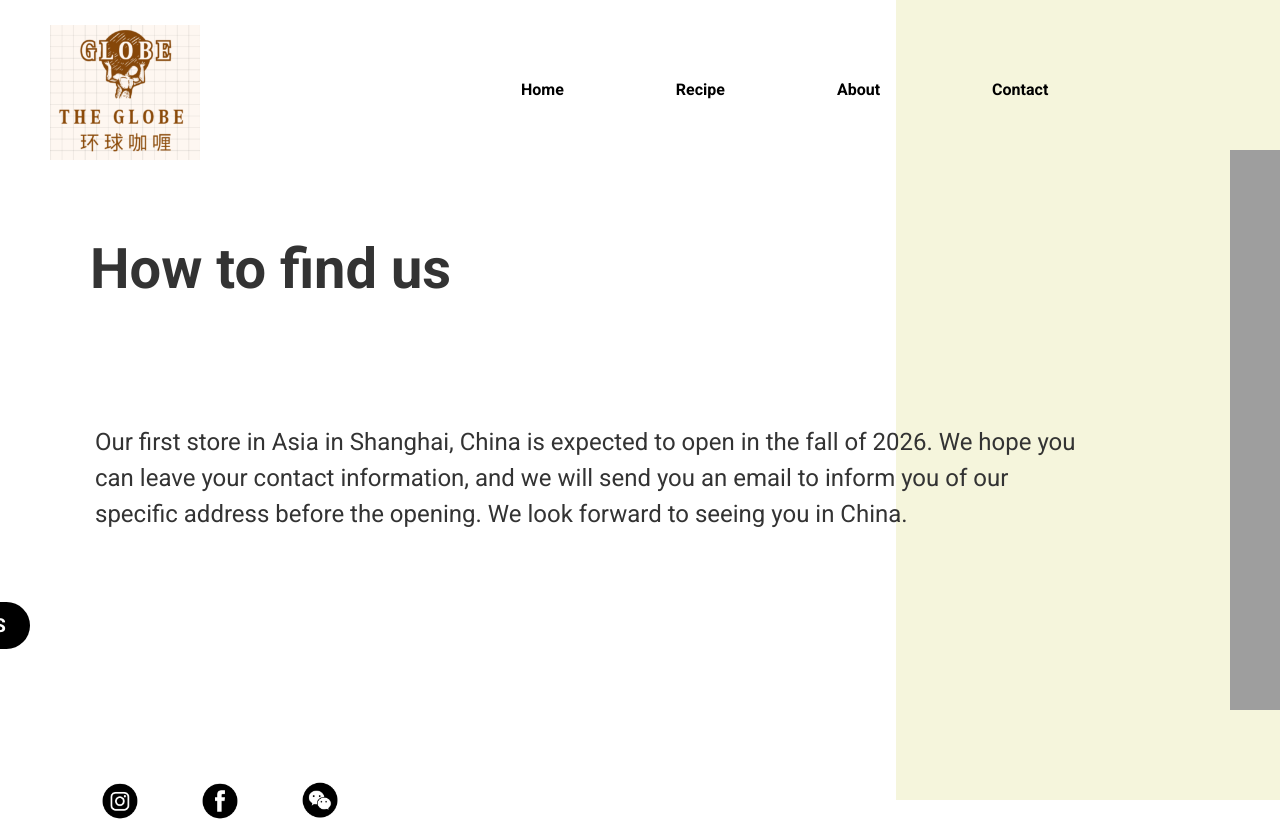
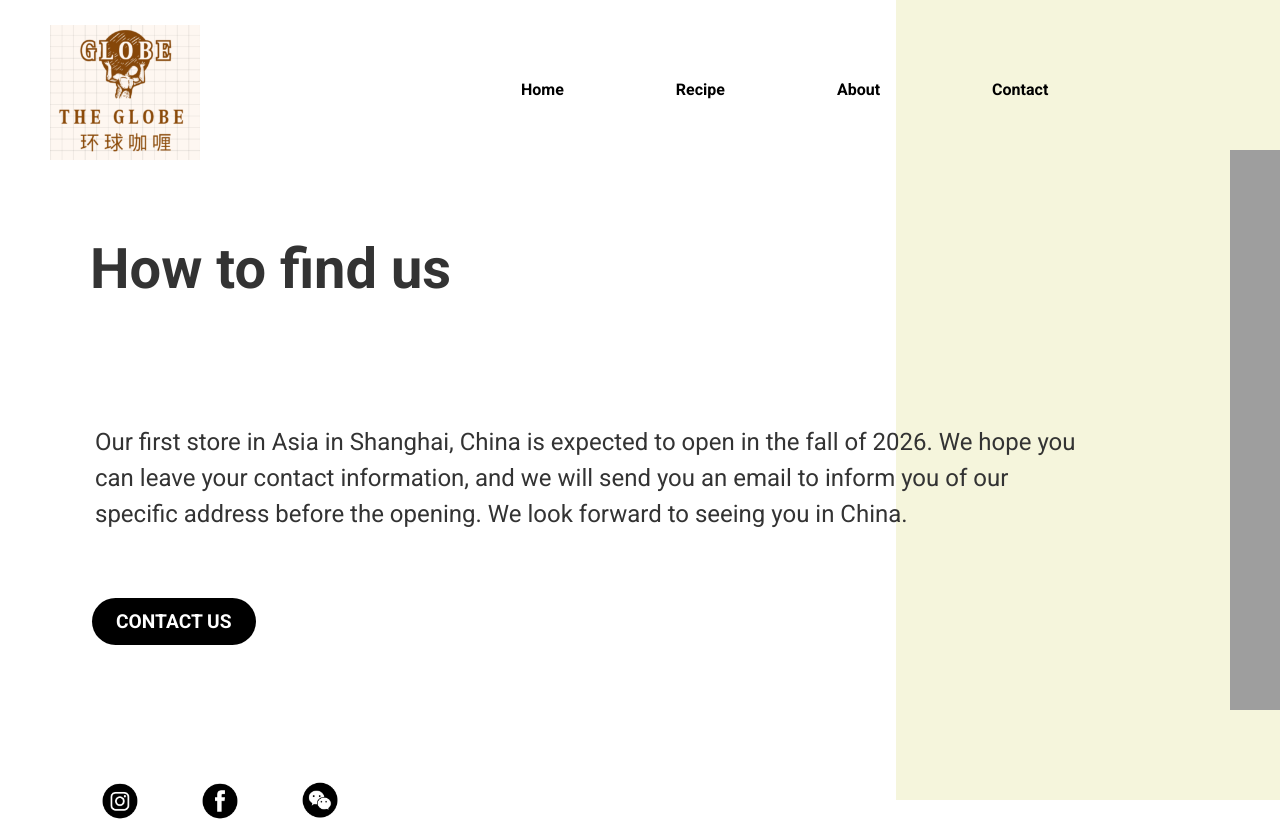
Before and after one commit to Reiinmyheart0203/KrectFinal3, a plain HTML site: page Contact.html in a window 1280 px wide. Shown: the top 820 px of the page. Drawn offline with Linux system fonts and the light colour scheme; grey boxes are pictures that could not be loaded.

Commit message:
Update Contact.css

```diff
--- a/Contact.css
+++ b/Contact.css
@@ -143,9 +143,9 @@ nav a:hover {
     text-transform: uppercase;
     transition: background-color 0.3s ease, transform 0.2s ease;
     border-radius: 30px;
-    position: relative;
-    top: 500px;
-    left: -500px;
+    position: absolute;
+    top: 560px;
+    left: 92px;
 }
 
 .contact-button:hover {
```
